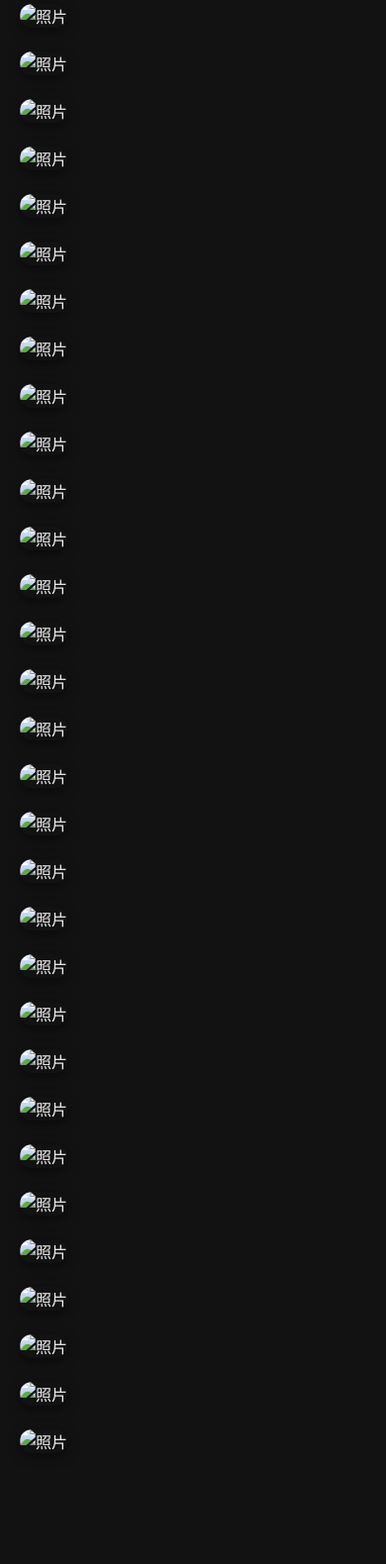
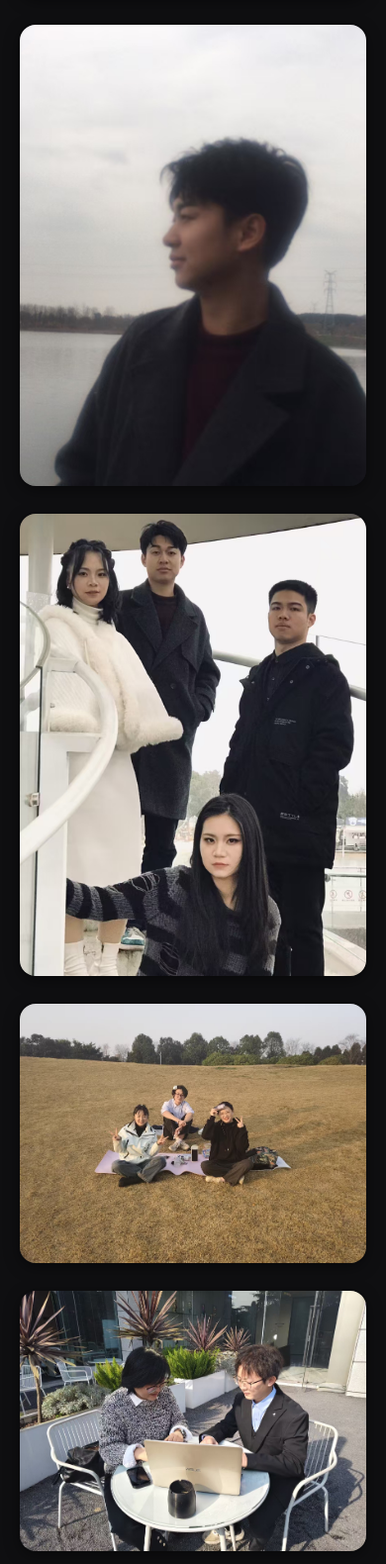
Before and after one commit to Mike884-dayu/Mike884-dayu.github.io, a plain HTML site: page index.html in a window 390 px wide. Shown: the part 420-2000 px from the top of the page at 99% size. Before the commit the page ends 1928 px from the top, so only its background shows below. Drawn offline with Linux system fonts and the light colour scheme.

Commit message:
Update index.html

```diff
--- a/index.html
+++ b/index.html
@@ -11,57 +11,95 @@
             box-sizing: border-box;
         }
         body {
-            background-color: #121212;
+            background: #0f0f11;
             font-family: "Microsoft YaHei", sans-serif;
-            padding: 40px 20px;
+            padding: 60px 20px;
             color: #f1f1f1;
+            opacity: 0;
+            animation: pageIn 0.8s ease forwards;
+        }
+        @keyframes pageIn {
+            to {opacity: 1;}
         }
         .container {
-            max-width: 900px;
+            max-width: 960px;
             margin: 0 auto;
         }
         h1 {
             text-align: center;
-            margin-bottom: 35px;
-            color: #f1f1f1;
-            font-size: 42px;
+            margin-bottom: 45px;
+            font-size: 48px;
+            background: linear-gradient(90deg,#e6e6e6,#999,#e6e6e6);
+            background-size: 200%;
+            -webkit-background-clip: text;
+            background-clip: text;
+            color: transparent;
+            animation: gradientMove 4s linear infinite;
+        }
+        @keyframes gradientMove {
+            0%{background-position:0%}
+            100%{background-position:200%}
         }
         .grid {
             display: grid;
-            grid-template-columns: 1fr 1fr;
-            gap: 24px;
+            grid-template-columns: repeat(2,1fr);
+            gap: 28px;
         }
-        .item img {
+        .grid-item {
+            overflow: hidden;
+            border-radius: 16px;
+            box-shadow: 0 4px 16px rgba(0,0,0,0.45);
+            opacity: 0;
+            transform: translateY(24px);
+            transition: all 0.4s ease;
+        }
+        .grid-item.show {
+            opacity: 1;
+            transform: translateY(0);
+        }
+        .grid-item img {
             width: 100%;
-            border-radius: 14px;
-            box-shadow: 0 3px 12px rgba(0,0,0,0.5);
+            display: block;
             cursor: pointer;
-            transition: 0.2s;
+            transition: transform 0.35s ease;
         }
-        .item img:hover{
-            transform: scale(1.02);
+        .grid-item img:hover {
+            transform: scale(1.06);
         }
-        @media (max-width: 600px) {
+        @media (max-width: 620px) {
             .grid {
                 grid-template-columns: 1fr;
             }
+            h1 {
+                font-size: 34px;
+            }
         }
-        .lightbox{
+        /* 大图弹窗 */
+        .lightbox {
             position: fixed;
-            inset:0;
-            background: rgba(0,0,0,0.9);
-            display:none;
-            align-items:center;
-            justify-content:center;
-            z-index:999;
+            inset: 0;
+            background: rgba(0,0,0,0.94);
+            display: flex;
+            align-items: center;
+            justify-content: center;
+            z-index: 999;
+            opacity: 0;
+            pointer-events: none;
+            transition: opacity 0.28s ease;
         }
-        .lightbox img{
-            max-width:90%;
-            max-height:90%;
-            border-radius:8px;
+        .lightbox.active {
+            opacity: 1;
+            pointer-events: auto;
         }
-        .lightbox.active{
-            display:flex;
+        .lightbox img {
+            max-width: 92%;
+            max-height: 92vh;
+            border-radius: 10px;
+            transform: scale(0.92);
+            transition: transform 0.28s ease;
+        }
+        .lightbox.active img {
+            transform: scale(1);
         }
     </style>
 </head>
@@ -69,56 +107,69 @@
     <div class="container">
         <h1>之前的那些事</h1>
         <div class="grid">
-            <div class="item"><img src="P%283%29.jpg" alt="照片" onclick="openImg(this.src)"></div>
-            <div class="item"><img src="P%284%29.jpg" alt="照片" onclick="openImg(this.src)"></div>
-            <div class="item"><img src="P%285%29.jpg" alt="照片" onclick="openImg(this.src)"></div>
-            <div class="item"><img src="P%286%29.jpg" alt="照片" onclick="openImg(this.src)"></div>
-            <div class="item"><img src="P%287%29.jpg" alt="照片" onclick="openImg(this.src)"></div>
-            <div class="item"><img src="P%288%29.jpg" alt="照片" onclick="openImg(this.src)"></div>
-            <div class="item"><img src="P%289%29.jpg" alt="照片" onclick="openImg(this.src)"></div>
-            <div class="item"><img src="P%2810%29.jpg" alt="照片" onclick="openImg(this.src)"></div>
-            <div class="item"><img src="P%2811%29.jpg" alt="照片" onclick="openImg(this.src)"></div>
-            <div class="item"><img src="P%2812%29.jpg" alt="照片" onclick="openImg(this.src)"></div>
-            <div class="item"><img src="P%2813%29.jpg" alt="照片" onclick="openImg(this.src)"></div>
-            <div class="item"><img src="P%2814%29.jpg" alt="照片" onclick="openImg(this.src)"></div>
-            <div class="item"><img src="P%2815%29.jpg" alt="照片" onclick="openImg(this.src)"></div>
-            <div class="item"><img src="P%2816%29.jpg" alt="照片" onclick="openImg(this.src)"></div>
-            <div class="item"><img src="P%2817%29.jpg" alt="照片" onclick="openImg(this.src)"></div>
-            <div class="item"><img src="P%2818%29.jpg" alt="照片" onclick="openImg(this.src)"></div>
-            <div class="item"><img src="P%2819%29.jpg" alt="照片" onclick="openImg(this.src)"></div>
-            <div class="item"><img src="P%2820%29.jpg" alt="照片" onclick="openImg(this.src)"></div>
-            <div class="item"><img src="P%2821%29.jpg" alt="照片" onclick="openImg(this.src)"></div>
-            <div class="item"><img src="P%2822%29.jpg" alt="照片" onclick="openImg(this.src)"></div>
-            <div class="item"><img src="P%2823%29.jpg" alt="照片" onclick="openImg(this.src)"></div>
-            <div class="item"><img src="P%2824%29.jpg" alt="照片" onclick="openImg(this.src)"></div>
-            <div class="item"><img src="P%2825%29.jpg" alt="照片" onclick="openImg(this.src)"></div>
-            <div class="item"><img src="P%2826%29.jpg" alt="照片" onclick="openImg(this.src)"></div>
-            <div class="item"><img src="P%2827%29.jpg" alt="照片" onclick="openImg(this.src)"></div>
-            <div class="item"><img src="P%2828%29.jpg" alt="照片" onclick="openImg(this.src)"></div>
-            <div class="item"><img src="P%2829%29.jpg" alt="照片" onclick="openImg(this.src)"></div>
-            <div class="item"><img src="P%2830%29.jpg" alt="照片" onclick="openImg(this.src)"></div>
-            <div class="item"><img src="P%2831%29.jpg" alt="照片" onclick="openImg(this.src)"></div>
-            <div class="item"><img src="P%2832%29.jpg" alt="照片" onclick="openImg(this.src)"></div>
-            <div class="item"><img src="P%2833%29.jpg" alt="照片" onclick="openImg(this.src)"></div>
-            <div class="item"><img src="P%2834%29.jpg" alt="照片" onclick="openImg(this.src)"></div>
-            <div class="item"><img src="P%2835%29.jpg" alt="照片" onclick="openImg(this.src)"></div>
-            <div class="item"><img src="P%2836%29.jpg" alt="照片" onclick="openImg(this.src)"></div>
-            <div class="item"><img src="P%2837%29.jpg" alt="照片" onclick="openImg(this.src)"></div>
-            <div class="item"><img src="P%2838%29.jpg" alt="照片" onclick="openImg(this.src)"></div>
-            <div class="item"><img src="P%2839%29.jpg" alt="照片" onclick="openImg(this.src)"></div>
+            <div class="grid-item"><img src="P3.jpg" alt="" onclick="openPic(this.src)"></div>
+            <div class="grid-item"><img src="P4.jpg" alt="" onclick="openPic(this.src)"></div>
+            <div class="grid-item"><img src="P5.jpg" alt="" onclick="openPic(this.src)"></div>
+            <div class="grid-item"><img src="P6.jpg" alt="" onclick="openPic(this.src)"></div>
+            <div class="grid-item"><img src="P7.jpg" alt="" onclick="openPic(this.src)"></div>
+            <div class="grid-item"><img src="P8.jpg" alt="" onclick="openPic(this.src)"></div>
+            <div class="grid-item"><img src="P9.jpg" alt="" onclick="openPic(this.src)"></div>
+            <div class="grid-item"><img src="P10.jpg" alt="" onclick="openPic(this.src)"></div>
+            <div class="grid-item"><img src="P11.jpg" alt="" onclick="openPic(this.src)"></div>
+            <div class="grid-item"><img src="P12.jpg" alt="" onclick="openPic(this.src)"></div>
+            <div class="grid-item"><img src="P13.jpg" alt="" onclick="openPic(this.src)"></div>
+            <div class="grid-item"><img src="P14.jpg" alt="" onclick="openPic(this.src)"></div>
+            <div class="grid-item"><img src="P15.jpg" alt="" onclick="openPic(this.src)"></div>
+            <div class="grid-item"><img src="P16.jpg" alt="" onclick="openPic(this.src)"></div>
+            <div class="grid-item"><img src="P17.jpg" alt="" onclick="openPic(this.src)"></div>
+            <div class="grid-item"><img src="P18.jpg" alt="" onclick="openPic(this.src)"></div>
+            <div class="grid-item"><img src="P19.jpg" alt="" onclick="openPic(this.src)"></div>
+            <div class="grid-item"><img src="P20.jpg" alt="" onclick="openPic(this.src)"></div>
+            <div class="grid-item"><img src="P21.jpg" alt="" onclick="openPic(this.src)"></div>
+            <div class="grid-item"><img src="P22.jpg" alt="" onclick="openPic(this.src)"></div>
+            <div class="grid-item"><img src="P23.jpg" alt="" onclick="openPic(this.src)"></div>
+            <div class="grid-item"><img src="P24.jpg" alt="" onclick="openPic(this.src)"></div>
+            <div class="grid-item"><img src="P25.jpg" alt="" onclick="openPic(this.src)"></div>
+            <div class="grid-item"><img src="P26.jpg" alt="" onclick="openPic(this.src)"></div>
+            <div class="grid-item"><img src="P27.jpg" alt="" onclick="openPic(this.src)"></div>
+            <div class="grid-item"><img src="P28.jpg" alt="" onclick="openPic(this.src)"></div>
+            <div class="grid-item"><img src="P29.jpg" alt="" onclick="openPic(this.src)"></div>
+            <div class="grid-item"><img src="P30.jpg" alt="" onclick="openPic(this.src)"></div>
+            <div class="grid-item"><img src="P31.jpg" alt="" onclick="openPic(this.src)"></div>
+            <div class="grid-item"><img src="P32.jpg" alt="" onclick="openPic(this.src)"></div>
+            <div class="grid-item"><img src="P33.jpg" alt="" onclick="openPic(this.src)"></div>
+            <div class="grid-item"><img src="P34.jpg" alt="" onclick="openPic(this.src)"></div>
+            <div class="grid-item"><img src="P35.jpg" alt="" onclick="openPic(this.src)"></div>
+            <div class="grid-item"><img src="P36.jpg" alt="" onclick="openPic(this.src)"></div>
+            <div class="grid-item"><img src="P37.jpg" alt="" onclick="openPic(this.src)"></div>
+            <div class="grid-item"><img src="P38.jpg" alt="" onclick="openPic(this.src)"></div>
+            <div class="grid-item"><img src="P39.jpg" alt="" onclick="openPic(this.src)"></div>
         </div>
     </div>
-    <div class="lightbox" id="lb" onclick="closeImg()">
-        <img id="lbimg">
+
+    <div class="lightbox" id="lb" onclick="closePic()">
+        <img id="lb-img">
     </div>
+
     <script>
-        function openImg(s){
-            document.getElementById("lbimg").src=s;
-            document.getElementById("lb").classList.add("active");
+        const lb = document.getElementById('lb');
+        const lbImg = document.getElementById('lb-img');
+        function openPic(src) {
+            lbImg.src = src;
+            lb.classList.add('active');
         }
-        function closeImg(){
-            document.getElementById("lb").classList.remove("active");
+        function closePic() {
+            lb.classList.remove('active');
         }
+
+        // 滚动渐入
+        const items = document.querySelectorAll('.grid-item');
+        const observer = new IntersectionObserver((list)=>{
+            list.forEach(el=>{
+                if(el.isIntersecting) el.target.classList.add('show');
+            })
+        },{threshold:0.15});
+        items.forEach(i=>observer.observe(i));
     </script>
 </body>
 </html>
```
